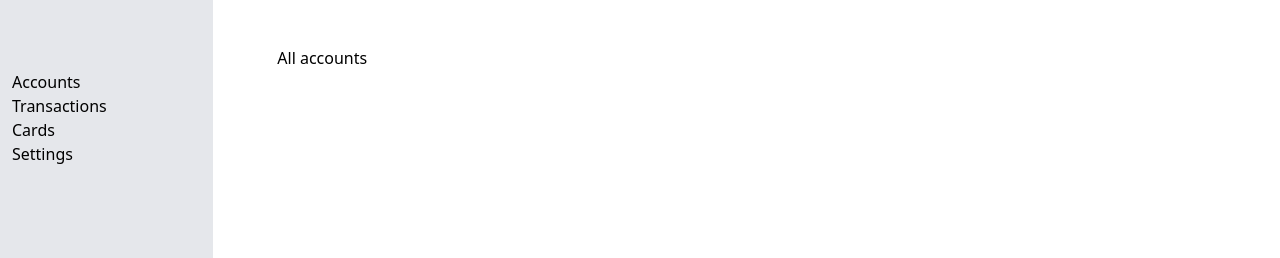
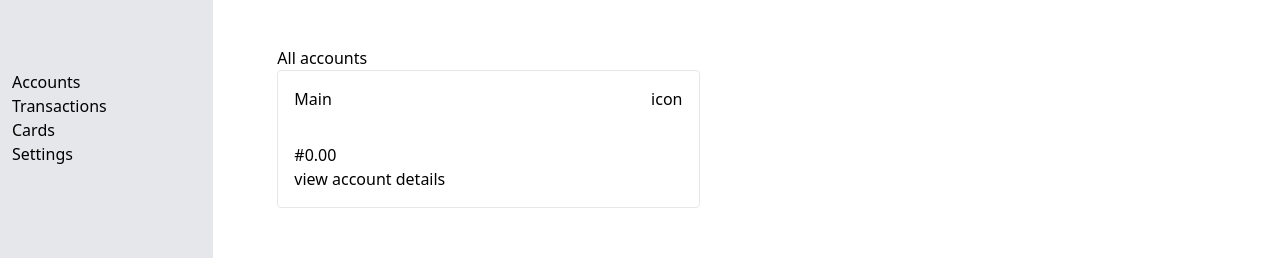
Before and after one commit to ManLikeGhost/movowo-screens, a Vue app: page / in a window 1280 px wide. Shown: the part 214-472 px from the top of the page. Built offline with nearby package versions, Linux system fonts and the light colour scheme.

Commit message:
another comp

```diff
--- a/src/components/Dashboard.vue
+++ b/src/components/Dashboard.vue
@@ -40,7 +40,16 @@
 						</div>
             <div>
               <p>All accounts</p>
-
+							<div class="rounded p-4 border">
+								<div class="flex justify-between mb-8">
+									<span>Main</span>
+									<span>icon</span>
+								</div>
+								<div>
+									<h2>#0.00</h2>
+									<span>view account details</span>
+								</div>
+							</div>
             </div>
 					</div>
 					<div>
```
